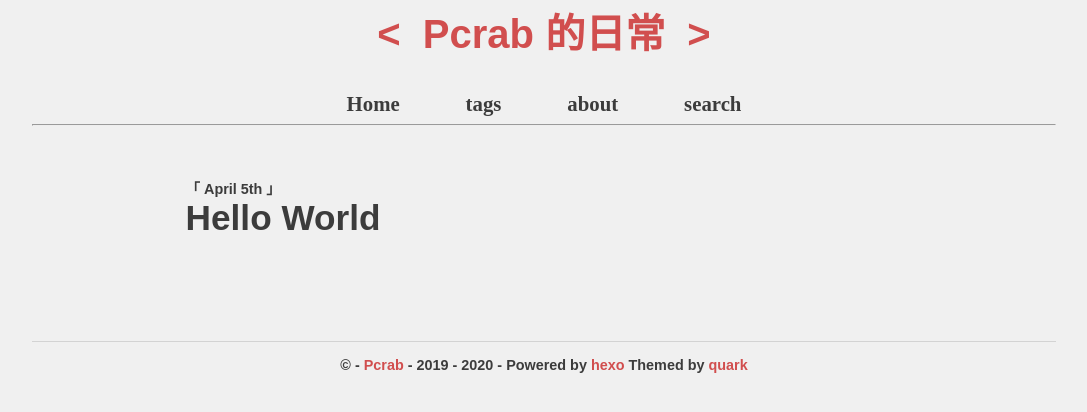
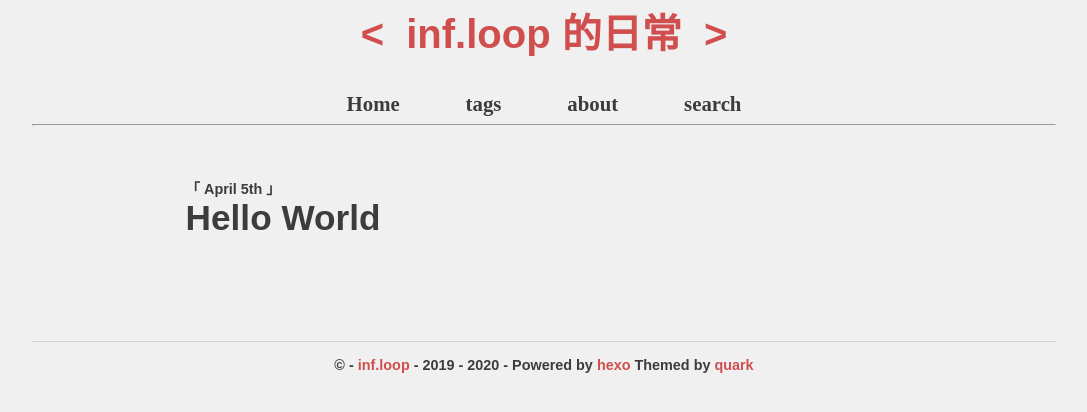
Before and after one commit to 1nfloop/1nfloop.github.io, a plain HTML site: page archives/index.html in a window 1280 px wide. Shown: the part 220-632 px from the top of the page, without its empty margins (96-1183 px from the left). Drawn offline with nearby package versions, Linux system fonts and the light colour scheme; a small style sheet from the web is missing.

Commit message:
Site updated: 2020-04-06 12:29:23

```diff
--- a/archives/index.html
+++ b/archives/index.html
@@ -2,7 +2,7 @@
 <html>
 <head>
   <title>
-    Pcrab
+    inf.loop
   </title>
   <meta charset="utf-8"/>
   <meta name="viewport" content="width=device-width, initial-scale=1" />
@@ -46,7 +46,7 @@
 <body>
   <div class="title">
   <img class="title_img" src="https://pcrab.ml/images/icon.png"/><br>
-  <p id="site_title">&nbspPcrab 的日常&nbsp</p>
+  <p id="site_title">&nbspinf.loop 的日常&nbsp</p>
 </div>
 
   <div class="navi">
@@ -101,11 +101,11 @@
   <foot id="footer">
   <hr class="boldline"/>
   <p class="center font">
-    &copy - <a href="https://pcrab.ml" target="_blank" rel="noopener">Pcrab</a> -  2019 -  2020 - Powered by <a href="https://hexo.io/" target="_blank" rel="noopener">hexo</a>  Themed by <a href="https://github.com/pcrab/hexo-theme-quark" target="_blank" rel="noopener"> quark </a>
+    &copy - <a href="https://pcrab.ml" target="_blank" rel="noopener">inf.loop</a> -  2019 -  2020 - Powered by <a href="https://hexo.io/" target="_blank" rel="noopener">hexo</a>  Themed by <a href="https://github.com" target="_blank" rel="noopener"> quark </a>
   </p>
   <br/>
 </foot>
-
+<script src="https://cdn.jsdelivr.net/gh/1nfloop/CDN/js/instantclick-1.2.2.js" type="module"></script>
 </body>
 </html>
 <script type="text/javascript" src="/js/click_show_text.js"></script>
```
Also changed, not shown: images/A-Quark.png (deleted).
